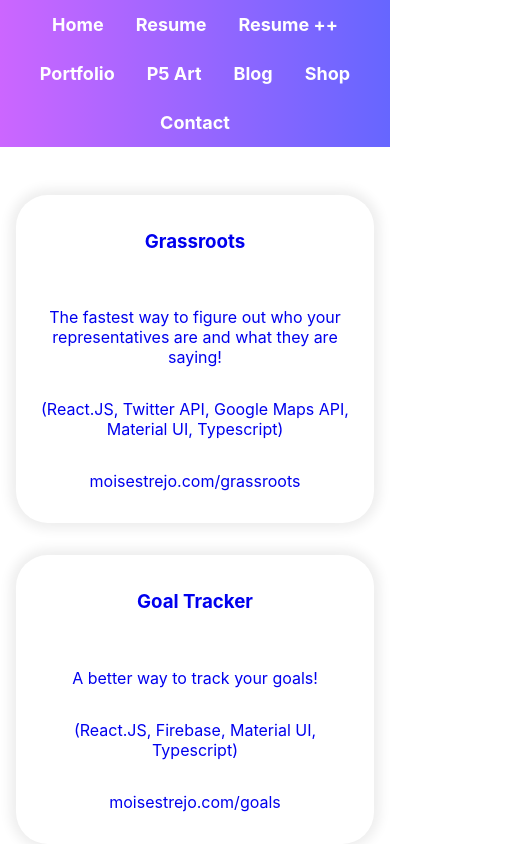
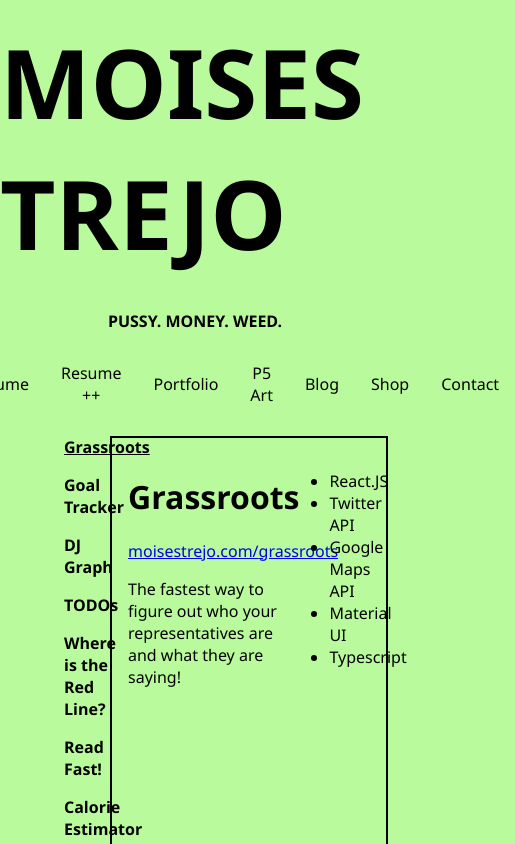
Before and after one commit to mtrejo0/moisestrejo.com, a React (Create React App) app: page /portfolio in a window 390 px wide. Shown: the top 844 px of the page, 515 px wide, since content can reach past the window. Built offline with nearby package versions, Linux system fonts and the light colour scheme.

Commit message:
new color and redesign

```diff
--- a/src/components/Navbar.tsx
+++ b/src/components/Navbar.tsx
@@ -4,36 +4,57 @@ import { NavLink } from "react-router-dom";
 
 const NavigationBar = () => {
   return (
-    <div>
-      <ul className="nav-ul">
-        <li className="nav-li">
+    <div
+      style={{
+        display: "flex",
+        alignItems: "center",
+        justifyContent: "center",
+        flexDirection: "column",
+      }}
+    >
+      <h1 style={{ fontSize: "96px", marginBottom: "16px", marginTop: "16px" }}>
+        MOISES TREJO
+      </h1>
+
+      <h1 style={{ fontSize: "16px", marginBottom: "16px", marginTop: "16px" }}>
+        PUSSY. MONEY. WEED.
+      </h1>
+
+      <div
+        style={{
+          display: "flex",
+          alignItems: "center",
+          justifyContent: "center",
+        }}
+      >
+        <div className="nav-li">
           <NavLink to="/home">Home</NavLink>
-        </li>
-        <li className="nav-li">
+        </div>
+        <div className="nav-li">
           <NavLink to="/resume">Resume</NavLink>
-        </li>
-        <li className="nav-li">
+        </div>
+        <div className="nav-li">
           <NavLink to="/resume++">Resume ++</NavLink>
-        </li>
-        <li className="nav-li">
+        </div>
+        <div className="nav-li">
           <NavLink to="/portfolio">Portfolio</NavLink>
-        </li>
-        <li className="nav-li">
+        </div>
+        <div className="nav-li">
           <NavLink to="/p5art">P5 Art</NavLink>
-        </li>
-        <li className="nav-li">
+        </div>
+        <div className="nav-li">
           <NavLink to="/blog">Blog</NavLink>
-        </li>
-        {/* <li className="nav-li">
-          <NavLink to="/press">Press</NavLink>
-        </li> */}
-        <li className="nav-li">
+        </div>
+        {/* <div className="nav-li">
+            <NavLink to="/press">Press</NavLink>
+          </div> */}
+        <div className="nav-li">
           <NavLink to="/shop">Shop</NavLink>
-        </li>
-        <li className="nav-li">
+        </div>
+        <div className="nav-li">
           <NavLink to="/contact">Contact</NavLink>
-        </li>
-      </ul>
+        </div>
+      </div>
     </div>
   );
 };
--- a/src/containers/contact.tsx
+++ b/src/containers/contact.tsx
@@ -64,7 +64,7 @@ const Contact = () => {
       ></img>
 
       <p>moisestrejo.com/linkedin</p>
-<img
+      <img
         alt="qr-code"
         src={process.env.PUBLIC_URL + `/images/linkedinQR.png`}
         style={{ width: isMobile ? "90%" : "400px", marginBottom: "120px" }}
--- a/src/containers/home.tsx
+++ b/src/containers/home.tsx
@@ -21,7 +21,7 @@ const ImageWithText = ({
       {img ? (
         <img
           className={small ? "small-image" : "image"}
-          style={{width: "100%"}}
+          style={{ width: "100%" }}
           src={process.env.PUBLIC_URL + `/images/${img}`}
           alt={img}
         ></img>
@@ -29,7 +29,7 @@ const ImageWithText = ({
       {src ? (
         <img
           className={small ? "small-image" : "image"}
-          style={{width: "100%"}}
+          style={{ width: "100%" }}
           src={src}
           alt={img}
         ></img>
--- a/src/containers/p5art.tsx
+++ b/src/containers/p5art.tsx
@@ -1,26 +1,100 @@
 import p5jsProjects from "../information/p5jsProjects.json";
 
-import Grid from "@mui/material/Grid";
-import { useMediaQuery, useTheme } from "@mui/material";
+import { Box, Grid, useMediaQuery, useTheme } from "@mui/material";
 
-import { PortfolioItem } from "./portfolio";
+import { useState } from "react";
 
+export const P5App = ({ app }: { app: any }) => {
+  const link = `https://mtrejo0.github.io/p5/${app.id}/index.html`;
+  return (
+    <Box className="nice-border" height="100%">
+      <Grid container>
+        <Grid xs={6}>
+          <h1>{app.name}</h1>
+
+          <a href={link} style={{ textDecoration: "none", color: "inherit" }}>
+            moisestrejo.com/{app.id}
+          </a>
+
+          <br></br>
+
+          {app.description.map((each: any) => (
+            <p style={{ color: "black" }}>{each}</p>
+          ))}
+
+          {app.youtubeLink && <a href={app.youtubeLink}>Youtube Video</a>}
+        </Grid>
+        <Grid xs={6} paddingTop={"32px"}>
+          {app.href ? (
+            <iframe
+              src={app.href}
+              title={app.href}
+              width="100%"
+              height={"100%"}
+              frameBorder="0"
+              sandbox="allow-forms allow-scripts"
+            ></iframe>
+          ) : app.video ? (
+            <iframe
+              src={"https://www.youtube.com/embed/" + app.video}
+              allow="autoplay; encrypted-media"
+              allowFullScreen
+              title={app.video}
+              width={"300px"}
+              height="200px"
+            />
+          ) : (
+            <img
+              className="webapp-image"
+              src={
+                app.href
+                  ? app.href
+                  : process.env.PUBLIC_URL +
+                    `/images/p5/${app.src ? app.src : app.id + ".jpg"}`
+              }
+              alt={app.id}
+            />
+          )}
+        </Grid>
+      </Grid>
+    </Box>
+  );
+};
 
 const P5Art = () => {
   const theme = useTheme();
   const isMobile = useMediaQuery(theme.breakpoints.down("md"));
 
+  const [activeApp, setActiveApp] = useState(p5jsProjects[0]);
+
   return (
-    <div className="center">
-      <Grid container sx={{mt: 4}}>
-        {p5jsProjects.map((item) => {
-          return (
-            <Grid item xs={isMobile ? 12 : 4}>
-              <PortfolioItem item={item} p5 />
-            </Grid>
-          );
-        })}
-      </Grid>
+    <div>
+      <Box display={"flex"} mb={"100px"}>
+        <Box width={"20%"}>
+          {p5jsProjects.map((app) => {
+            return (
+              <div
+                style={{
+                  textAlign: "left",
+                  width: "fit-content",
+                  marginLeft: "64px",
+                  textDecoration: app == activeApp ? "underline" : "none",
+                }}
+                onMouseEnter={() => setActiveApp(app)}
+              >
+                <b>
+                  <p style={{ width: "fit-content", textAlign: "left" }}>
+                    {app.name}
+                  </p>
+                </b>
+              </div>
+            );
+          })}
+        </Box>
+        <Box width={"80%"} mr={"64px"} ml={"16px"}>
+          <P5App app={activeApp} />
+        </Box>
+      </Box>
     </div>
   );
 };
--- a/src/containers/portfolio.tsx
+++ b/src/containers/portfolio.tsx
@@ -4,35 +4,32 @@ import internalApps from "../information/internalApps.json";
 import externalApps from "../information/externalApps.json";
 
 import Grid from "@mui/material/Grid";
-import { Stack, useMediaQuery, useTheme } from "@mui/material";
-
+import { Box, Stack, useMediaQuery, useTheme } from "@mui/material";
 
 import { OpenInNew } from "@mui/icons-material";
+import { useState } from "react";
 
-
-export const PortfolioItem = ({
-  item,
-  p5,
-}: {
-  item: any;
-  p5?: boolean;
-}) => {
+export const P5Item = ({ item, p5 }: { item: any; p5?: boolean }) => {
   const link = `https://mtrejo0.github.io/p5/${item.id}/index.html`;
   return (
-    <a href={link} style={{ textDecoration: "none" }}>
+    <a href={link} style={{ textDecoration: "none", color: "inherit" }}>
       <div className="nice-border center">
-        <Stack direction="row" alignItems={"center"} spacing={"8px"}><h3>{item.name}</h3> <OpenInNew/></Stack>
-
+        <Stack direction="row" alignItems={"center"} spacing={"8px"}>
+          <h3>{item.name}</h3> <OpenInNew />
+        </Stack>
 
         <div>
-          {
-
-          item.href ?
-
-          <a href={link} style={{ textDecoration: "none" }}>
-            <iframe src={item.href} title={item.href} width="100%"  frameBorder="0" sandbox="allow-forms allow-scripts"></iframe>
+          {item.href ? (
+            <a href={link} style={{ textDecoration: "none" }}>
+              <iframe
+                src={item.href}
+                title={item.href}
+                width="100%"
+                frameBorder="0"
+                sandbox="allow-forms allow-scripts"
+              ></iframe>
             </a>
-          : item.video ? (
+          ) : item.video ? (
             <iframe
               src={"https://www.youtube.com/embed/" + item.video}
               allow="autoplay; encrypted-media"
@@ -41,13 +38,16 @@ export const PortfolioItem = ({
               width={"300px"}
               height="200px"
             />
-          ) :
-          (
+          ) : (
             <img
               className="webapp-image"
-              src={ item.href ? item.href :
-                process.env.PUBLIC_URL +
-                `/images/${p5 ? "p5/" : ""}${item.src ? item.src : item.id + ".jpg"}`
+              src={
+                item.href
+                  ? item.href
+                  : process.env.PUBLIC_URL +
+                    `/images/${p5 ? "p5/" : ""}${
+                      item.src ? item.src : item.id + ".jpg"
+                    }`
               }
               alt={item.id}
             />
@@ -67,7 +67,10 @@ export const PortfolioItem = ({
 
 const InternalApp = ({ app }: { app: any }) => {
   return (
-    <div className="nice-border center">
+    <div
+      className="nice-border center"
+      style={{ textDecoration: "none", color: "inherit" }}
+    >
       <NavLink to={`/${app.id}`}>
         <h3>{app.name}</h3>
       </NavLink>
@@ -79,13 +82,16 @@ const InternalApp = ({ app }: { app: any }) => {
 
 const ExternalApp = ({ app }: { app: any }) => {
   return (
-    <a href={app.link} style={{ textDecoration: "none" }}>
-      <div className="nice-border center">
-        <h3>{app.name}</h3>
-        <br></br>
+    <Grid container className="nice-border" height={"100%"}>
+      <Grid xs={8}>
+        <h1>{app.name}</h1>
+
+        <a href={app.link}>
+          <p>moisestrejo.com/{app.id}</p>
+        </a>
+
         <p>{app.description}</p>
-        <p>({app.resources})</p>
-        <p>moisestrejo.com/{app.id}</p>
+
         {app.video && (
           <iframe
             src={"https://www.youtube.com/embed/" + app.video}
@@ -96,8 +102,16 @@ const ExternalApp = ({ app }: { app: any }) => {
             height="200px"
           />
         )}
-      </div>
-    </a>
+      </Grid>
+
+      <Grid xs={4}>
+        <ul>
+          {app.resources.split(", ").map((each: any) => (
+            <li>{each}</li>
+          ))}
+        </ul>
+      </Grid>
+    </Grid>
   );
 };
 
@@ -105,29 +119,48 @@ const Porfolio = () => {
   const theme = useTheme();
   const isMobile = useMediaQuery(theme.breakpoints.down("md"));
 
+  const [activeApp, setActiveApp] = useState(externalApps[0]);
+
   return (
-    <div className="center">
-      <Grid container sx={{mt: 4}}>
-        {externalApps.map((app) => {
-          return (
-            <Grid item xs={isMobile ? 12 : 4} style={{ width: "100%" }}>
-              <ExternalApp app={app} />
-            </Grid>
-          );
-        })}
-      </Grid>
+    <div>
+      <Box display={"flex"} mb={"100px"}>
+        <Box width={"20%"}>
+          {externalApps.map((app) => {
+            return (
+              <div
+                style={{
+                  textAlign: "left",
+                  width: "fit-content",
+                  marginLeft: "64px",
+                  textDecoration: app == activeApp ? "underline" : "none",
+                }}
+                onMouseEnter={() => setActiveApp(app)}
+              >
+                <b>
+                  <p style={{ width: "fit-content", textAlign: "left" }}>
+                    {app.name}
+                  </p>
+                </b>
+              </div>
+            );
+          })}
+        </Box>
+        <Box width={"80%"} mr={"64px"} ml={"16px"}>
+          <ExternalApp app={activeApp} />
+        </Box>
+      </Box>
 
-      <h3>Internal Apps</h3>
+      {/* <h3>Internal Apps</h3>
 
       <Grid container>
         {internalApps.map((app) => {
           return (
-            <Grid item xs={isMobile ? 12 : 4} style={{ width: "100%" }}>
+            <Grid item xs={isMobile ? 12 : 4} >
               <InternalApp app={app} />
             </Grid>
           );
         })}
-      </Grid>
+      </Grid> */}
     </div>
   );
 };
--- a/src/containers/shop.tsx
+++ b/src/containers/shop.tsx
@@ -1,25 +1,68 @@
 import { Box, Stack, Typography } from "@mui/material";
 
-const MenuItem = ({ label, price, description }: { label: any, price: any, description?: any }) => (
-  <div key={label} style={{ display: "flex", justifyContent: "space-between", width: "100%", borderBottom: "1px dotted black", textAlign: "left" }}>
+const MenuItem = ({
+  label,
+  price,
+  description,
+}: {
+  label: any;
+  price: any;
+  description?: any;
+}) => (
+  <div
+    key={label}
+    style={{
+      display: "flex",
+      justifyContent: "space-between",
+      width: "100%",
+      borderBottom: "1px dotted black",
+      textAlign: "left",
+    }}
+  >
     <Box>
-      <Typography sx={{ textAlign: "left", fontWeight: "600" }}>{label}</Typography>
-      {description && <Typography fontSize={11} sx={{ textAlign: "left" }}>{description}</Typography>}
+      <Typography sx={{ textAlign: "left", fontWeight: "600" }}>
+        {label}
+      </Typography>
+      {description && (
+        <Typography fontSize={11} sx={{ textAlign: "left" }}>
+          {description}
+        </Typography>
+      )}
     </Box>
 
-    <Typography sx={{fontWeight: "600"}}>
-      <span style={{ flexGrow: 1, borderBottom: "1px dotted #000", marginLeft: "10px", marginRight: "10px" }}></span>
+    <Typography sx={{ fontWeight: "600" }}>
+      <span
+        style={{
+          flexGrow: 1,
+          borderBottom: "1px dotted #000",
+          marginLeft: "10px",
+          marginRight: "10px",
+        }}
+      ></span>
       {price}
     </Typography>
   </div>
 );
 
 const Shop = () => {
-
   const councellingItems: any = [
-    { label: "College Councelling", price: "$100/hr", description: "Accepted to MIT, Stanford, Columbia, Carnegie Mellon, UT Austin, UT Dallas, MIT Sloan Business School, MIT Masters of Engineering" },
-    { label: "STEM Subject Councelling - CS, Calc, Chem...", price: "$100/hr", description: "MIT Graduate, AP National Scolar, 1530 SAT"},
-    { label: "Mock Interview Technical/Behavioral", price: "$100/hr", description: "Offers from: Instacart, Twitter, Facebook, Google, Snapchat" },
+    {
+      label: "College Councelling",
+      price: "$100/hr",
+      description:
+        "Accepted to MIT, Stanford, Columbia, Carnegie Mellon, UT Austin, UT Dallas, MIT Sloan Business School, MIT Masters of Engineering",
+    },
+    {
+      label: "STEM Subject Councelling - CS, Calc, Chem...",
+      price: "$100/hr",
+      description: "MIT Graduate, AP National Scolar, 1530 SAT",
+    },
+    {
+      label: "Mock Interview Technical/Behavioral",
+      price: "$100/hr",
+      description:
+        "Offers from: Instacart, Twitter, Facebook, Google, Snapchat",
+    },
     { label: "Business Councelling", price: "$100/hr" },
     { label: "Financial Councelling", price: "$100/hr" },
     { label: "Dance Lessons", price: "$50/hr" },
@@ -33,28 +76,45 @@ const Shop = () => {
     { label: "Single Page Website", price: "$100" },
     { label: "p5.js Art Piece", price: "$100" },
     { label: "Custom Candle", price: "$25/pc" },
-    { label: "Instrumental/Beat", price: "$50" }
+    { label: "Instrumental/Beat", price: "$50" },
   ];
 
   return (
     <Stack sx={{ alignItems: "center", marginTop: "32px" }}>
-
       <h2>Councelling</h2>
-      <Stack spacing={2} sx={{ alignItems: "flex-start", width: { md: 500, xs: "90%" } }}>
+      <Stack
+        spacing={2}
+        sx={{ alignItems: "flex-start", width: { md: 500, xs: "90%" } }}
+      >
         {councellingItems.map((item: any) => (
-          <MenuItem key={item.label} label={item.label} price={item.price} description={item.description}/>
+          <MenuItem
+            key={item.label}
+            label={item.label}
+            price={item.price}
+            description={item.description}
+          />
         ))}
       </Stack>
 
       <h2>Making</h2>
 
-      <Stack spacing={2} sx={{ alignItems: "flex-start", width: { md: 500, xs: "90%" } }}>
+      <Stack
+        spacing={2}
+        sx={{ alignItems: "flex-start", width: { md: 500, xs: "90%" } }}
+      >
         {creatingItems.map((item: any) => (
-          <MenuItem key={item.label} label={item.label} price={item.price} description={item.description}/>
+          <MenuItem
+            key={item.label}
+            label={item.label}
+            price={item.price}
+            description={item.description}
+          />
         ))}
       </Stack>
 
-      <Typography sx={{ mt: 4 }}>Email me for inquiries: moises.trejo0[at]gmail.com</Typography>
+      <Typography sx={{ mt: 4 }}>
+        Email me for inquiries: moises.trejo0[at]gmail.com
+      </Typography>
     </Stack>
   );
 };
--- a/src/styles.css
+++ b/src/styles.css
@@ -1,8 +1,6 @@
 body {
   margin: 0;
-  font-family: -apple-system, BlinkMacSystemFont, "Segoe UI", "Roboto", "Oxygen",
-    "Ubuntu", "Cantarell", "Fira Sans", "Droid Sans", "Helvetica Neue",
-    sans-serif;
+  font-family: "Segoe UI", Tahoma, Geneva, Verdana, sans-serif;
   -webkit-font-smoothing: antialiased;
   -moz-osx-font-smoothing: grayscale;
 }
@@ -16,25 +14,15 @@ body {
 
 .nice-border {
   padding: 32px;
-  border-radius: 32px;
-  box-shadow: 0px 0px 12px 6px #eee;
+  border: 2px black solid;
   margin: 16px;
-  display: flex;
-  align-items: center;
-  justify-content: center;
-  flex-direction: column;
 }
 
 @media (max-width: 1100px) {
   .nice-border {
     padding: 16px;
-    border-radius: 32px;
-    box-shadow: 0px 0px 12px 6px #eee;
+    border: 2px black solid;
     margin: 16px;
-    display: flex;
-    align-items: center;
-    justify-content: center;
-    flex-direction: column;
   }
 }
 
@@ -219,12 +207,16 @@ body {
 
 /* NAVBAR */
 
+:root {
+  --main-color: #b9fb9c;
+  background-color: var(--main-color);
+}
+
 .nav-ul {
   list-style-type: none;
   margin: 0;
   padding: 0;
   display: flex;
-  background-image: linear-gradient(to right, #cc66ff, #6666ff);
   font-size: 18px;
   font-weight: 700;
   width: 100vw;
@@ -234,7 +226,7 @@ body {
 
 .nav-li a {
   display: block;
-  color: white;
+  color: black;
   text-align: center;
   padding: 14px 16px;
   text-decoration: none;
@@ -242,8 +234,7 @@ body {
 
 /* Change the link color to #111 (black) on hover */
 .nav-li a:hover {
-  background-color: #cc99ff;
-  color: white !important;
+  text-decoration: underline;
 }
 
 @media (max-width: 1100px) {
@@ -254,10 +245,6 @@ body {
 }
 
 /* HOME */
-
-p {
-  text-align: center;
-}
 
 .paragraph {
   width: 700px;
```
Also changed, not shown: public/index.html (+5 -2 lines), src/information/p5jsProjects.json (+10 -6 lines), src/information/externalApps.json (line endings or trailing spaces).
